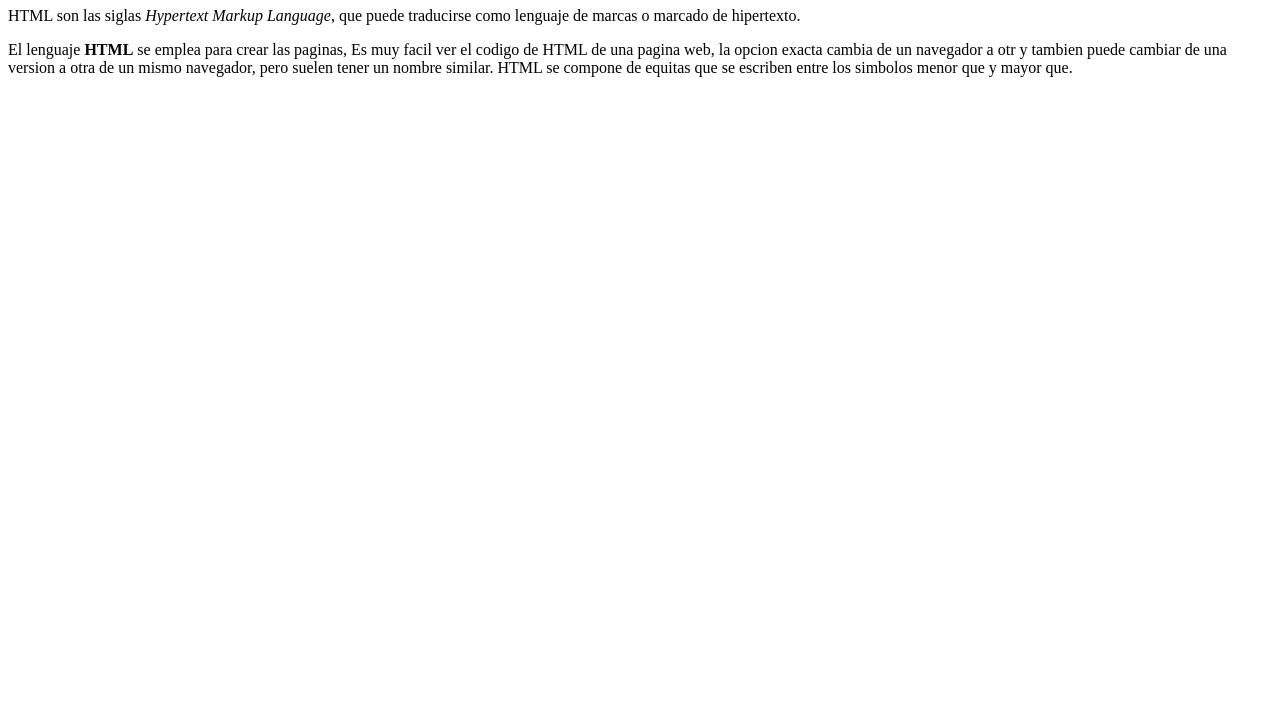
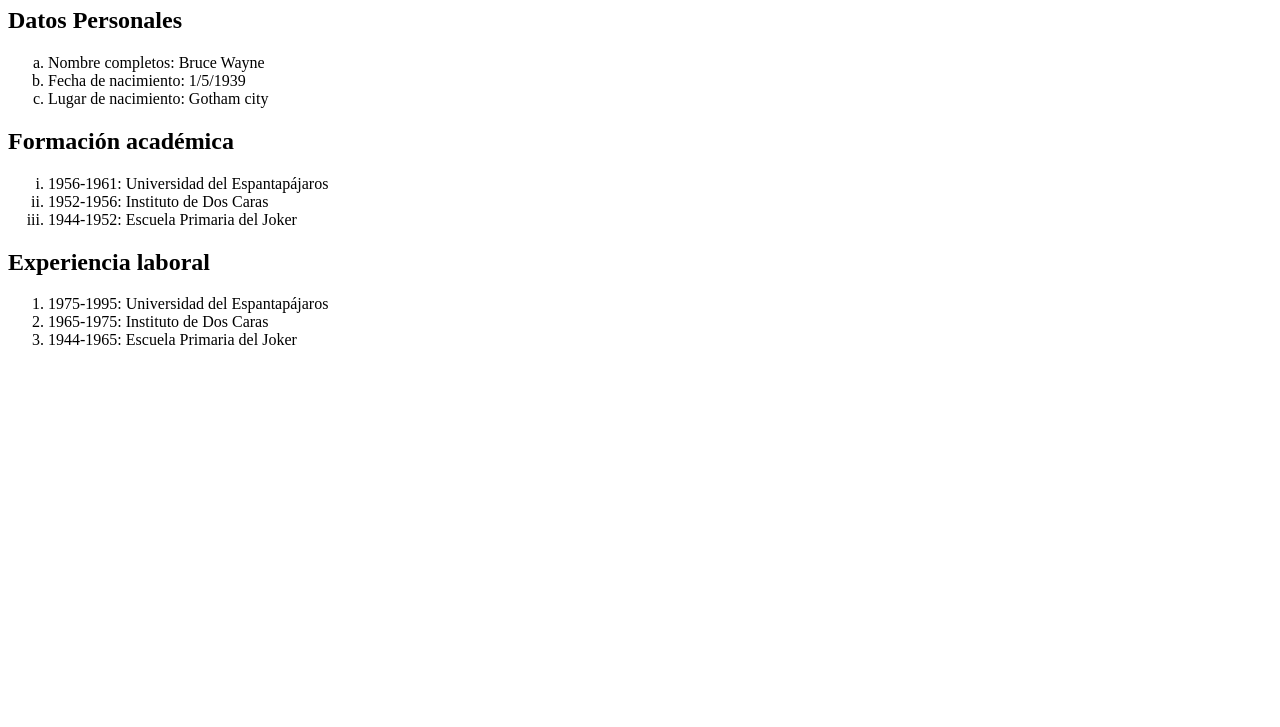
Before and after one commit to Marley2714/text-git, a plain HTML site: page index.html in a window 1280 px wide. Shown: the part 73-800 px from the top of the page. Drawn offline with Linux system fonts and the light colour scheme.

Commit message:
bruce wayne

```diff
--- a/index.html
+++ b/index.html
@@ -7,13 +7,24 @@
     <title>Document</title>
 </head>
 <body>
-    <h1><strong>HTML</strong></h1>
-    <p>HTML son las siglas <em>Hypertext Markup Language</em>, que puede traducirse como lenguaje de marcas o marcado de hipertexto.
-    </p>
-    <p>
-        El lenguaje <strong>HTML</strong> se emplea para crear las paginas, Es muy facil ver el codigo de HTML de una pagina web, la opcion exacta cambia de un navegador a otr y tambien puede cambiar de una version a otra de un mismo navegador, pero suelen tener un nombre similar.
-
-        HTML se compone de equitas que se escriben entre los simbolos menor que y mayor que.
-    </p>
+    <h1><strong>Curriculum</strong></h1>
+    <h2>Datos Personales</h2>
+    <ol type="a">
+        <li>Nombre completos: Bruce Wayne</li>
+        <li>Fecha de nacimiento: 1/5/1939</li>
+        <li>Lugar de nacimiento: Gotham city</li>
+    </ol>
+    <h2>Formación académica</h2>
+    <ol type="i">
+        <li>1956-1961: Universidad del Espantapájaros</li>
+        <li>1952-1956: Instituto de Dos Caras</li>
+        <li>1944-1952: Escuela Primaria del Joker</li>
+    </ol>
+    <h2>Experiencia laboral</h2>
+    <ol type="1">
+        <li>1975-1995: Universidad del Espantapájaros</li>
+        <li>1965-1975: Instituto de Dos Caras</li>
+        <li>1944-1965: Escuela Primaria del Joker</li>
+    </ol>
 </body>
 </html>
```
